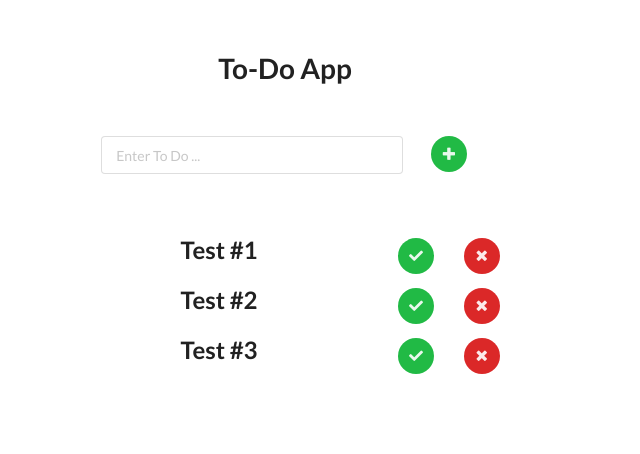
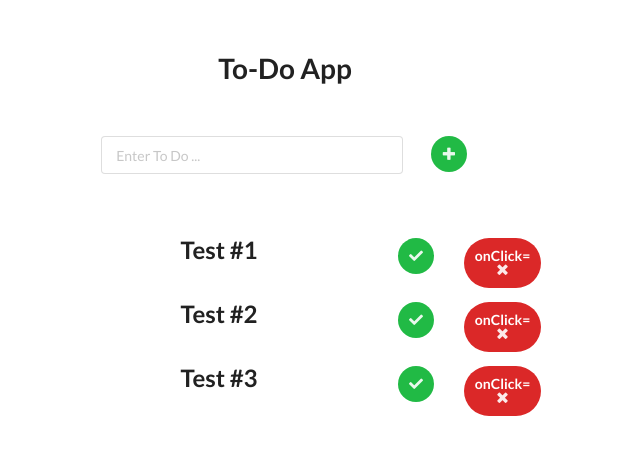
Before and after one commit to AAdewunmi/todo-app-frontend, a React (Create React App) app: page / in a window 1280 px wide. Shown: the top 454 px of the page, without its empty margins (355-995 px from the left). Built offline with nearby package versions, Linux system fonts and the light colour scheme.

Commit message:
Thirty-Sixth Commit: Create removeTodo component

```diff
--- a/src/App.js
+++ b/src/App.js
@@ -6,14 +6,19 @@ import List from "./components/List";
 
 const appTitle = "To-Do App"
 
-const list = [{ title: "Test #1", completed: false},
-{ title: "Test #2", completed: false},
-{ title: "Test #3", completed: false}];
+const list = [
+  { id: 1, title: "Test #1", completed: false },
+  { id: 2, title: "Test #2", completed: false },
+  { id: 3, title: "Test #3", completed: false },
+];
 
 const App = () => {
   const [todoList, setTodoList] = useState(list);
   const addTodo = (item) => {
     setTodoList((oldList) => [...oldList, item]);
+  };
+  const removeTodo = (id) => {
+
   };
     return (
       <div className="ui container center aligned">
@@ -24,7 +29,7 @@ const App = () => {
           <Form addTodo={addTodo}/>
         </Section>
         <Section>
-          <List list={todoList}/>
+          <List removeTodoListProp={removeTodo} list={todoList}/>
         </Section>
       </div>
     );
--- a/src/components/List.js
+++ b/src/components/List.js
@@ -1,11 +1,15 @@
 import React from "react";
 import Todo from "./Todo";
 
-const List = ({ list }) => {
-  const renderedList = list.map((item) =>
-  <Todo title={item.title}
-  completed={item.completed}
-  key={item.title}/>);
+const List = ({ list, removeTodoListProp }) => {
+  const renderedList = list.map((item) => (
+    <Todo
+      title={item.title}
+      completed={item.completed}
+      removeTodoItemProp={(e) => removeTodoListProp(item.id)}
+      key={item.title}
+    />
+  ));
     return (
       <div className="">
         {renderedList}
--- a/src/components/Todo.js
+++ b/src/components/Todo.js
@@ -1,6 +1,6 @@
 import React, {useState} from "react";
 
-const Todo = ({ title, completed }) => {
+const Todo = ({ title, completed, removeTodoItemProp }) => {
     const[isEditing, setIsEditing] = useState(false);
     const[value, setValue] = useState(title);
     const[tempValue, setTempValue] = useState(title);
@@ -44,14 +44,22 @@ const Todo = ({ title, completed }) => {
           </div>
         ) : (
           <div className="ui grid center aligned">
-
-            <div className="column five wide" onDoubleClick={handleDivDoubleClick}>
-              <h2 className={"ui header" + (completedState ? " green" : "")}> {value} </h2>
+            <div
+              className="column five wide"
+              onDoubleClick={handleDivDoubleClick}
+            >
+              <h2 className={"ui header" + (completedState ? " green" : "")}>
+                {" "}
+                {value}{" "}
+              </h2>
             </div>
 
             <div className="column one wide">
               <button
-                className={"ui button circular icon" + (completedState ? " blue" : " green")}
+                className={
+                  "ui button circular icon" +
+                  (completedState ? " blue" : " green")
+                }
                 onClick={handleButtonClick}
               >
                 <i className="white check icon"></i>
@@ -60,10 +68,10 @@ const Todo = ({ title, completed }) => {
 
             <div className="column one wide">
               <button className="ui button circular icon red">
+                onClick={removeTodoItemProp}
                 <i className="white remove icon"></i>
               </button>
             </div>
-
           </div>
         )}
       </div>
```
